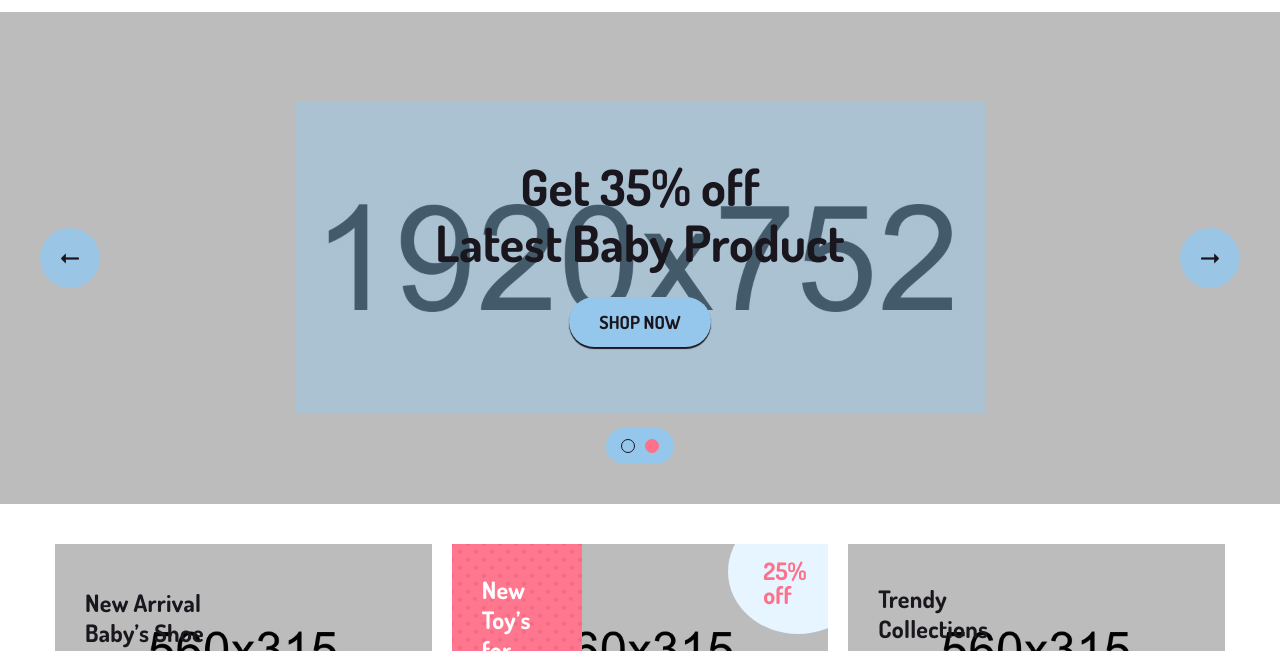
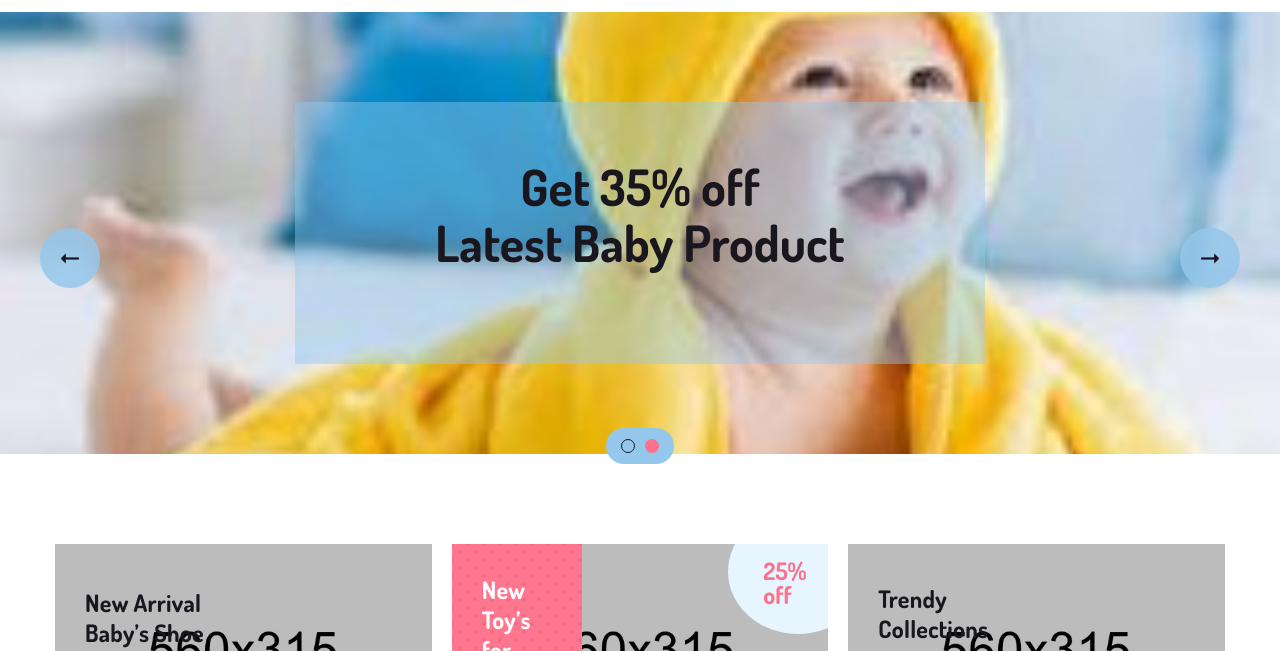
Before and after one commit to Boolerz/Market, a plain HTML site: page jadusona/index.html in a window 1280 px wide. Shown: the part 126-777 px from the top of the page. Drawn offline with Linux system fonts and the light colour scheme; files whose address does not match are found by name.

Commit message:
Adding images on the home page

```diff
--- a/jadusona/index.html
+++ b/jadusona/index.html
@@ -192,7 +192,7 @@
         <div class="hero-slider hero-slider-one fix">
 
             <!-- Hero Item Start -->
-            <div class="hero-item" style="background-image: url(assets/images/hero/hero-1.jpg)">
+            <div class="hero-item" style="background-image: url(assets/images/hero/image4.JPG)">
 
                 <!-- Hero Content -->
                 <div class="hero-content">
@@ -205,13 +205,12 @@
             </div><!-- Hero Item End -->
 
             <!-- Hero Item Start -->
-            <div class="hero-item" style="background-image: url(assets/images/hero/hero-2.jpg)">
+            <div class="hero-item" style="background-image: url(assets/images/hero/image5.JPG)">
 
                 <!-- Hero Content -->
                 <div class="hero-content">
 
                     <h1>Get 35% off <br>Latest Baby Product</h1>
-                    <a href="#">SHOP NOW</a>
 
                 </div>
 
```
Also changed, not shown: jadusona/assets/images/hero/image4.JPG (added), jadusona/assets/images/hero/image5.JPG (added), jadusona/assets/images/image1.JPG (added), jadusona/assets/images/image2.JPG (added), jadusona/assets/images/image3.JPG (added), jadusona/assets/images/image4.JPG (added), jadusona/assets/images/image5.JPG (added).
